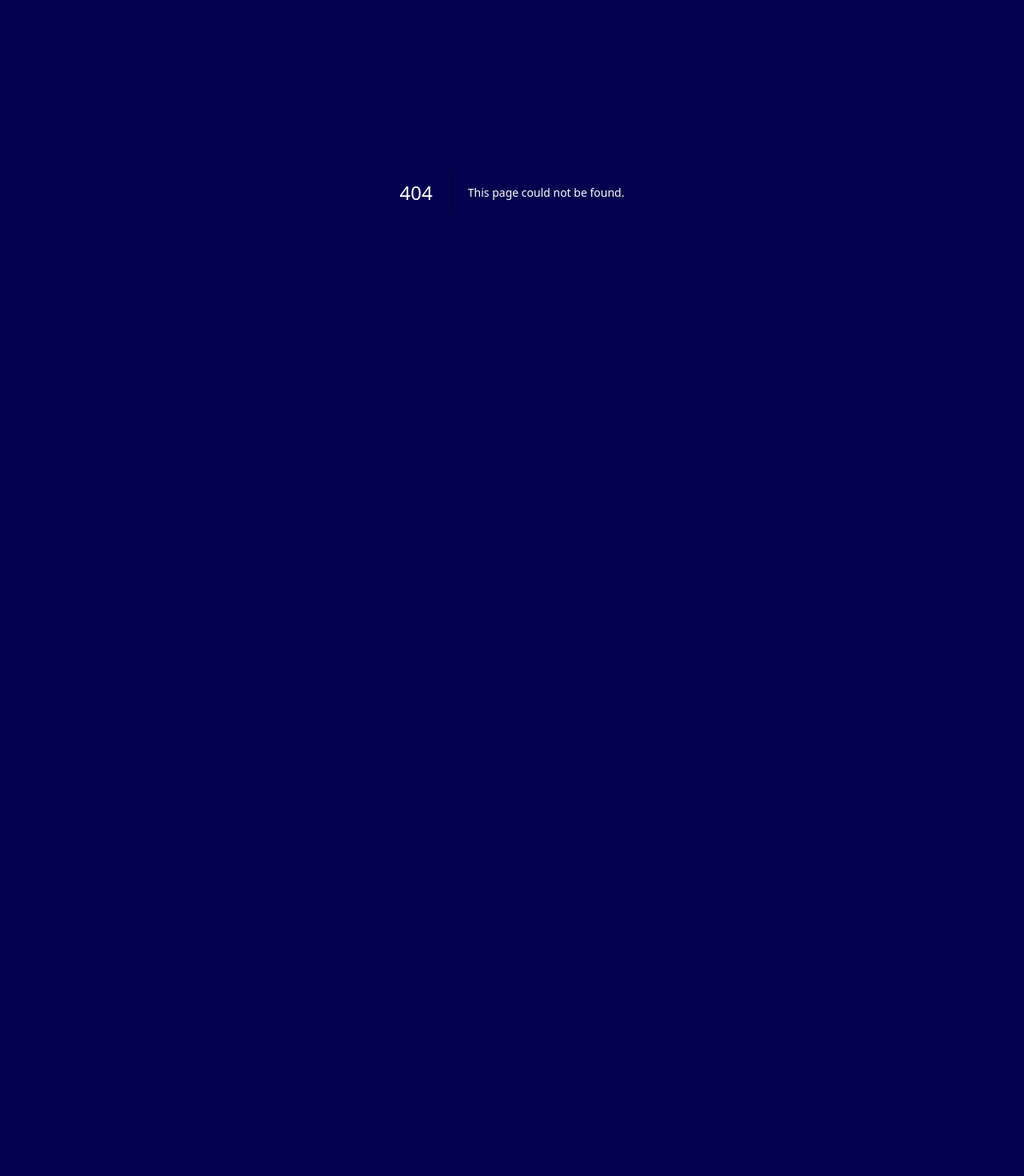
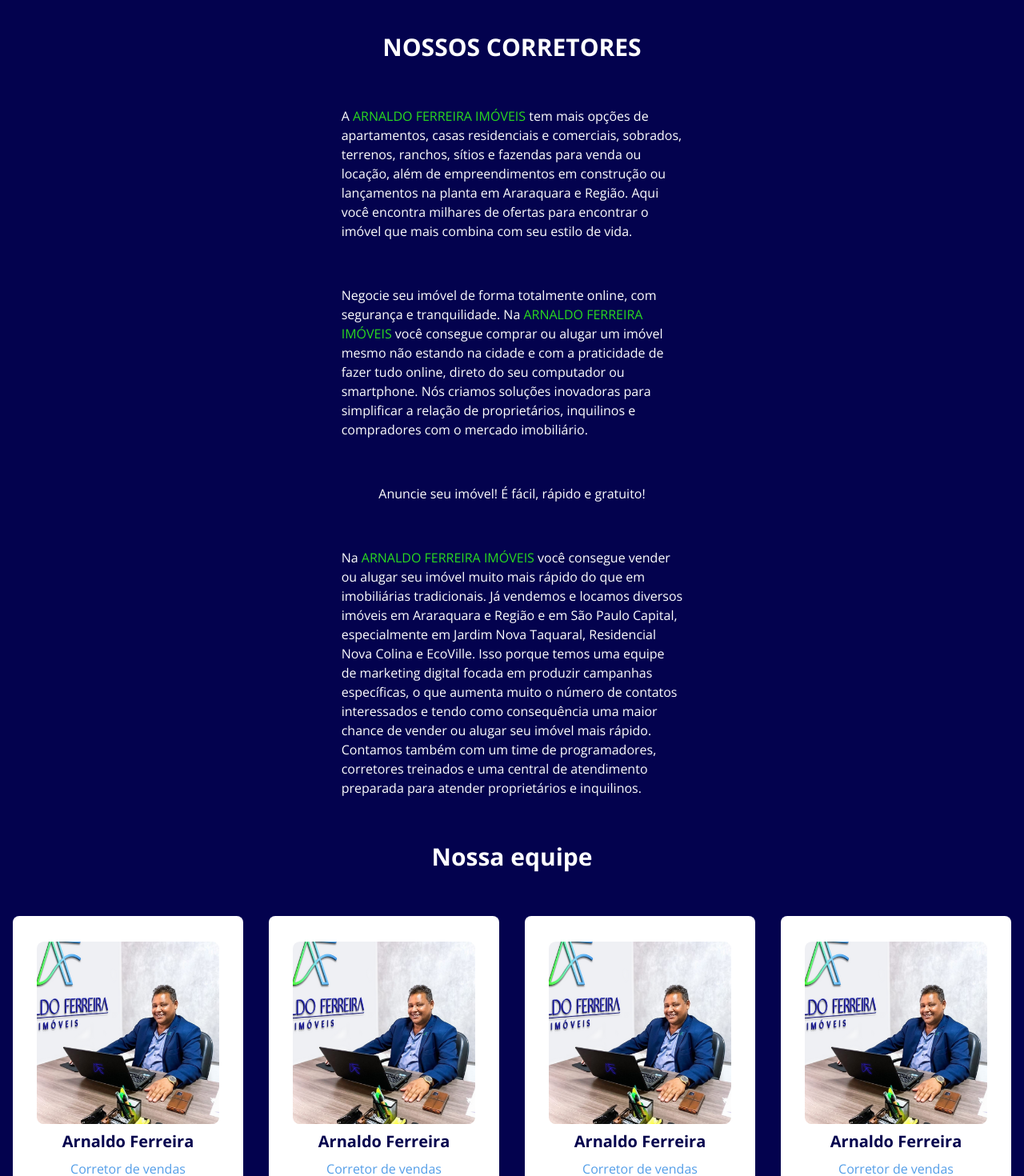
Before and after one commit to Advanzzzze/imob-arnaldo-f, a Next.js app: page /quem-somos in a window 1280 px wide. Before the commit this address had no page. Shown: the part 160-1630 px from the top of the page at 80% size. Before the commit the page ends 800 px from the top, so only its background shows below. Built offline with nearby package versions, Linux system fonts and the light colour scheme.

Commit message:
feat: add page quem somos

```diff
--- a/app/components/About.js
+++ b/app/components/About.js
@@ -64,7 +64,7 @@
                         <span className="text-ascent-color-300">.</span>
                     </p>
                     <a
-                        href="/"
+                        href="/quem-somos"
                         className="text-ascent-color-300 p-4 hover:text-ascent-color-200"
                     >
                         Saiba mais
--- a/app/components/Navbar.js
+++ b/app/components/Navbar.js
@@ -47,7 +47,7 @@
                         <p className="max-sm:hidden">Agendar</p>
                     </a>
                     <a
-                        href="/"
+                        href="/quem-somos"
                         className="hover:text-ascent-color-300 flex flex-col justify-center items-center gap-2 max-sm:p-4"
                     >
                         <BsFillPeopleFill className="sm:hidden" />
--- /dev/null
+++ b/app/components/quem-somos/PeopleCard.js
@@ -0,0 +1,15 @@
+import Image from 'next/image'
+
+function PeopleCard({ name, image }) {
+    return (
+        <div className="bg-white w-72 flex flex-col items-center rounded-lg py-8">
+            <Image src={image} width={228} height={228} alt="teste" />
+            <h4 className="text-primary-color-300 font-bold text-xl p-2">
+                {name}
+            </h4>
+            <p className="text-secondary-color-200">Corretor de vendas</p>
+        </div>
+    )
+}
+
+export default PeopleCard
--- a/app/layout.js
+++ b/app/layout.js
@@ -1,3 +1,5 @@
+import Footer from './components/Footer'
+import Navbar from './components/Navbar'
 import './globals.css'
 import { Open_Sans } from 'next/font/google'
 
@@ -14,7 +16,9 @@
             <body
                 className={`bg-primary-color-300 text-white ${open_Sans.className}`}
             >
+                <Navbar />
                 {children}
+                <Footer />
             </body>
         </html>
     )
--- a/app/page.js
+++ b/app/page.js
@@ -8,11 +8,9 @@
     return (
         <main>
             <div className="min-h-screen">
-                <Navbar />
                 <Hero />
                 <Section />
                 <About />
-                <Footer />
             </div>
         </main>
     )
--- /dev/null
+++ b/app/quem-somos/page.js
@@ -0,0 +1,86 @@
+import Image from 'next/image'
+import PeopleCard from '../components/quem-somos/PeopleCard'
+
+function page() {
+    return (
+        <div id="quemsomos-container" className="flex justify-center">
+            <div className="flex flex-col justify-center w-1/3 items-center gap-14">
+                <h1 className="font-bold text-3xl pt-16">NOSSOS CORRETORES</h1>
+                <p>
+                    A{' '}
+                    <span className="text-ascent-color-300">
+                        ARNALDO FERREIRA IMÓVEIS
+                    </span>{' '}
+                    tem mais opções de apartamentos, casas residenciais e
+                    comerciais, sobrados, terrenos, ranchos, sítios e fazendas
+                    para venda ou locação, além de empreendimentos em construção
+                    ou lançamentos na planta em Araraquara e Região. Aqui você
+                    encontra milhares de ofertas para encontrar o imóvel que
+                    mais combina com seu estilo de vida.
+                </p>
+                <p>
+                    Negocie seu imóvel de forma totalmente online, com segurança
+                    e tranquilidade. Na{' '}
+                    <span className="text-ascent-color-300">
+                        ARNALDO FERREIRA IMÓVEIS
+                    </span>{' '}
+                    você consegue comprar ou alugar um imóvel mesmo não estando
+                    na cidade e com a praticidade de fazer tudo online, direto
+                    do seu computador ou smartphone. Nós criamos soluções
+                    inovadoras para simplificar a relação de proprietários,
+                    inquilinos e compradores com o mercado imobiliário.
+                </p>
+                <p> Anuncie seu imóvel! É fácil, rápido e gratuito!</p>
+                <p>
+                    Na{' '}
+                    <span className="text-ascent-color-300">
+                        ARNALDO FERREIRA IMÓVEIS
+                    </span>{' '}
+                    você consegue vender ou alugar seu imóvel muito mais rápido
+                    do que em imobiliárias tradicionais. Já vendemos e locamos
+                    diversos imóveis em Araraquara e Região e em São Paulo
+                    Capital, especialmente em Jardim Nova Taquaral, Residencial
+                    Nova Colina e EcoVille. Isso porque temos uma equipe de
+                    marketing digital focada em produzir campanhas específicas,
+                    o que aumenta muito o número de contatos interessados e
+                    tendo como consequência uma maior chance de vender ou alugar
+                    seu imóvel mais rápido. Contamos também com um time de
+                    programadores, corretores treinados e uma central de
+                    atendimento preparada para atender proprietários e
+                    inquilinos.
+                </p>
+                <div className="flex flex-col gap-4">
+                    <h1 className="font-bold text-3xl mb-10 text-center">
+                        Nossa equipe
+                    </h1>
+                    <div className="flex gap-8">
+                        <PeopleCard
+                            name={'Arnaldo Ferreira'}
+                            image={'/images/img-arnaldo.svg'}
+                        />
+                        <PeopleCard
+                            name={'Arnaldo Ferreira'}
+                            image={'/images/img-arnaldo.svg'}
+                        />
+                        <PeopleCard
+                            name={'Arnaldo Ferreira'}
+                            image={'/images/img-arnaldo.svg'}
+                        />
+                        <PeopleCard
+                            name={'Arnaldo Ferreira'}
+                            image={'/images/img-arnaldo.svg'}
+                        />
+                    </div>
+                </div>
+                <a
+                    href="/"
+                    className="text-white bg-ascent-color-300/50 rounded-lg p-2"
+                >
+                    Agendar agora!
+                </a>
+            </div>
+        </div>
+    )
+}
+
+export default page
```
